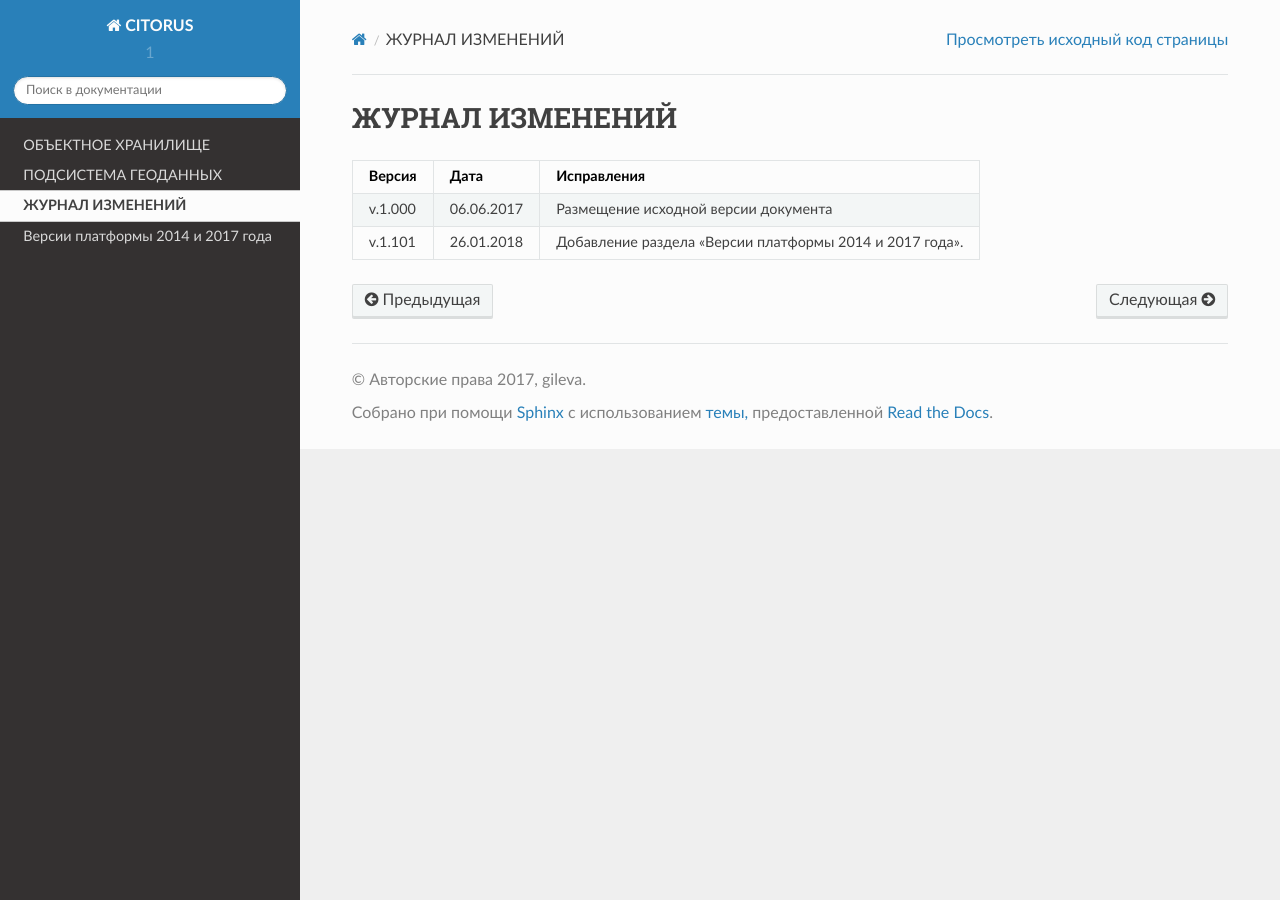
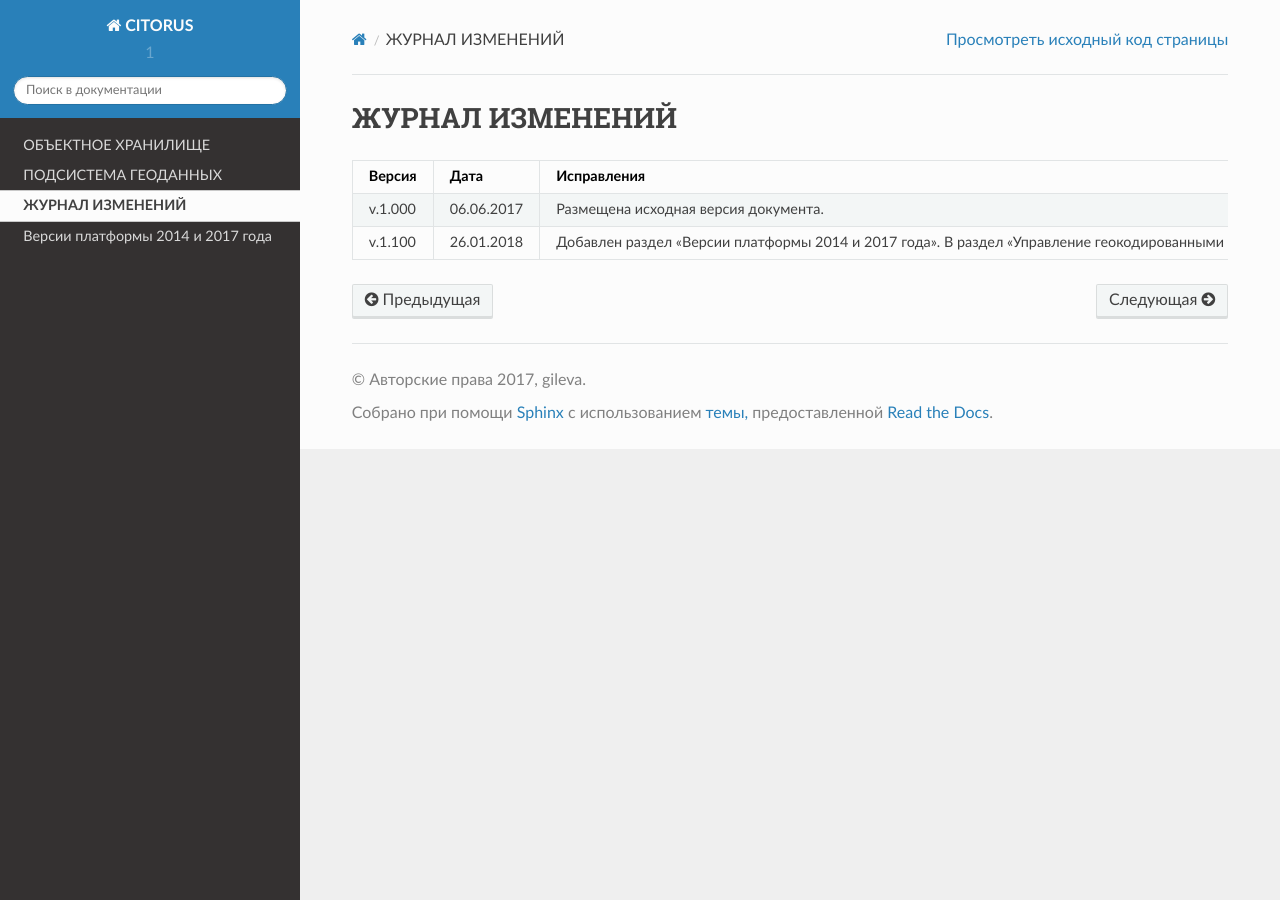
Before and after one commit to citoruspm/citorus, a Sphinx documentation site: the page built from source/journal.rst, in a window 1280 px wide. Built offline with Sphinx 7.4.7 and the Read the Docs theme 2.0.0, drawn with Linux system fonts in a browser that asks for light colours; formulas are drawn with MathJax 3.

Commit message:
Update journal.rst

```diff
--- a/source/journal.rst
+++ b/source/journal.rst
@@ -3,10 +3,12 @@
 
 .. table:: Простая таблица
 
-+-------+------------+---------------------------------------------------------+
-|Версия |   Дата     |  Исправления                                            |
-+=======+============+======================+==================================+
-|v.1.000| 06.06.2017 | Размещение исходной версии документа                    |
-+-------+------------+---------------------------------------------------------+
-|v.1.101| 26.01.2018 | Добавление раздела «Версии платформы 2014 и 2017 года». |
-+-------+------------+---------------------------------------------------------+
++-------+------------+------------------------------------------------------------------------------+
+|Версия |   Дата     |  Исправления                                                                 |
++=======+============+======================+=======================================================+
+|v.1.000| 06.06.2017 | Размещена исходная версия документа.                                         |
++-------+------------+------------------------------------------------------------------------------+
+|v.1.100| 26.01.2018 | Добавлен раздел «Версии платформы 2014 и 2017 года».                         |
+|       |            | В раздел «Управление геокодированными объектами. Универсальная геокатегория» |
+|       |            | добавлено описание поворотных углов.                                         |
++-------+------------+------------------------------------------------------------------------------+
```
